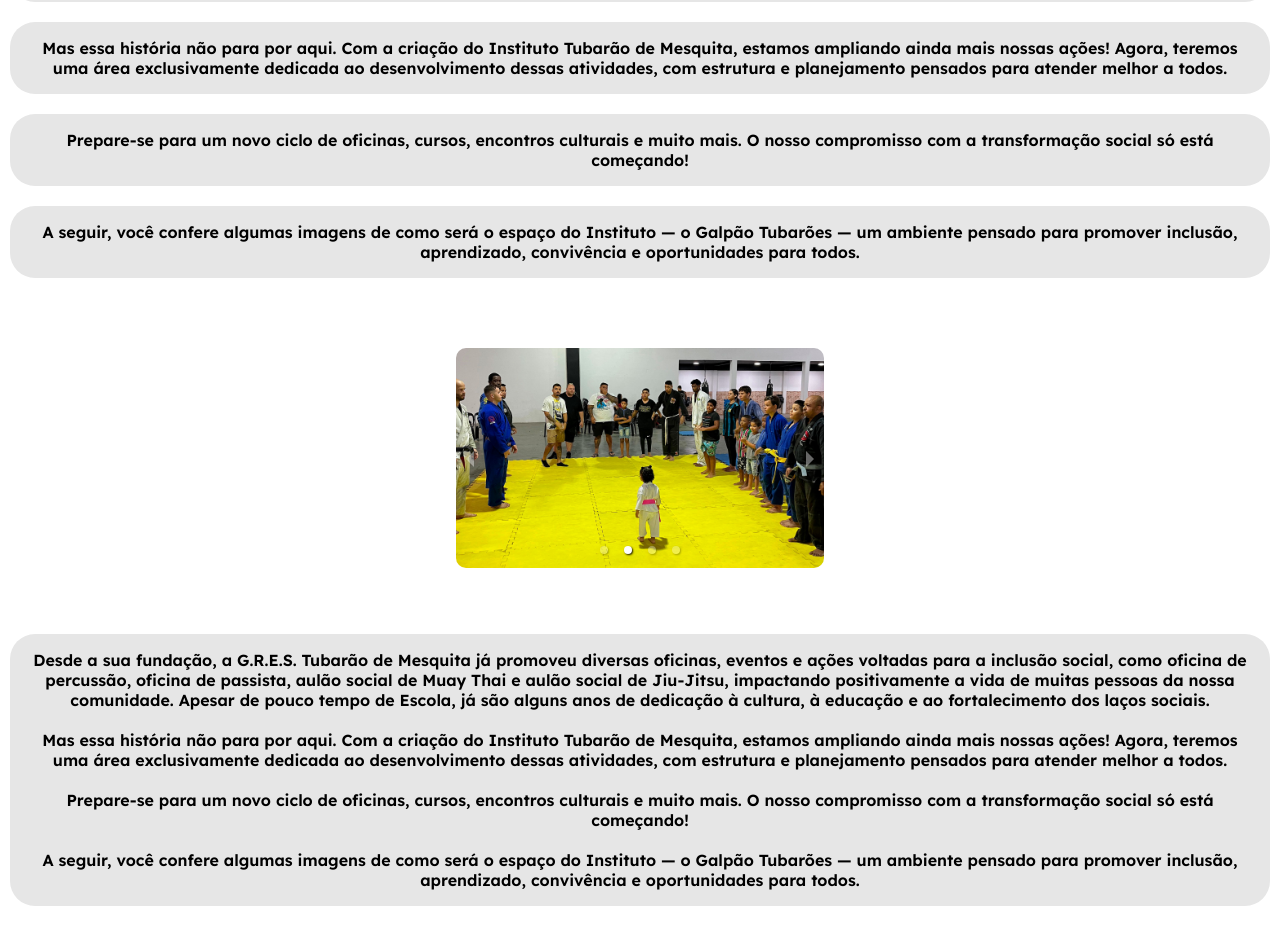
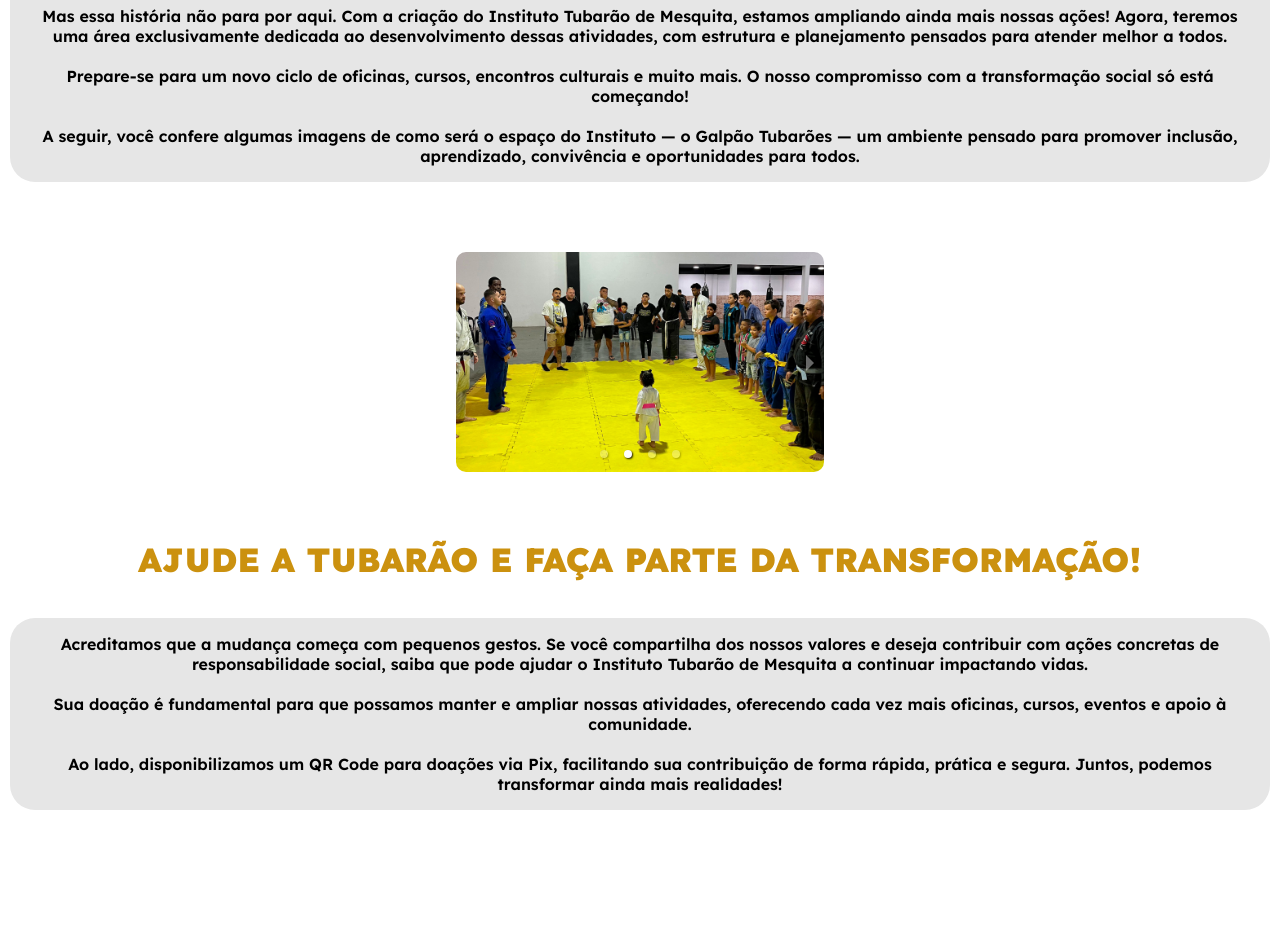
Before and after one commit to fabriciobrito01/projeto-tubarao-de-mesquita, a React (Vite) app in the folder frontend/site-tubarao/: page /institutotubarao in a window 1280 px wide. Shown: the part 1170-2112 px from the top of the page. After the commit the page ends 1990 px from the top, so only its background shows below. Built offline with nearby package versions, Linux system fonts and the light colour scheme.

Commit message:
Fix merge error

```diff
--- a/frontend/site-tubarao/src/pages/InstitutoTubarao.jsx
+++ b/frontend/site-tubarao/src/pages/InstitutoTubarao.jsx
@@ -30,15 +30,15 @@ function InstitutoTubarao() {
                 <h1>O INSTITUTO TUBARÃO DE MESQUITA</h1><br />
 
                 <p> O Instituto Tubarão de Mesquita chega com a missão de atender a comunidade oferecendo uma variedade de serviços essenciais e programas educativos. Nosso objetivo é proporcionar apoio integral às famílias, promovendo a inclusão social e o desenvolvimento da cidade de Mesquita. <br /><br />
-                O Instituto oferecerá cursos profissionalizantes, atividades culturais, esportivas e de lazer, além de suporte psicológico e assistencial. <br /><br />
-                Estamos comprometidos em construir uma sociedade mais justa e igualitária, onde todos tenham acesso a oportunidades. Juntos faremos do instituto Tubarão de Mesquita um ponto de referência e transformação em nossa comunidade!</p><br /><br />
+                    O Instituto oferecerá cursos profissionalizantes, atividades culturais, esportivas e de lazer, além de suporte psicológico e assistencial. <br /><br />
+                    Estamos comprometidos em construir uma sociedade mais justa e igualitária, onde todos tenham acesso a oportunidades. Juntos faremos do instituto Tubarão de Mesquita um ponto de referência e transformação em nossa comunidade!</p><br /><br />
 
                 <h2>ATIVIDADES QUE JÁ REALIZAMOS</h2><br />
 
-                <p>Desde a sua fundação, a G.R.E.S. Tubarão de Mesquita já promoveu diversas oficinas, eventos e ações voltadas para a inclusão social, como oficina de percussão, oficina de passista, aulão social de Muay Thai e aulão social de Jiu-Jitsu, impactando positivamente a vida de muitas pessoas da nossa comunidade. Apesar de pouco tempo de Escola, já são alguns anos de dedicação à cultura, à educação e ao fortalecimento dos laços sociais.</p>
-                <p>Mas essa história não para por aqui. Com a criação do Instituto Tubarão de Mesquita, estamos ampliando ainda mais nossas ações! Agora, teremos uma área exclusivamente dedicada ao desenvolvimento dessas atividades, com estrutura e planejamento pensados para atender melhor a todos. </p>
-                <p>Prepare-se para um novo ciclo de oficinas, cursos, encontros culturais e muito mais. O nosso compromisso com a transformação social só está começando!</p>
-                <p>A seguir, você confere algumas imagens de como será o espaço do Instituto — o Galpão Tubarões — um ambiente pensado para promover inclusão, aprendizado, convivência e oportunidades para todos.</p><br /><br />
+                <p>Desde a sua fundação, a G.R.E.S. Tubarão de Mesquita já promoveu diversas oficinas, eventos e ações voltadas para a inclusão social, como oficina de percussão, oficina de passista, aulão social de Muay Thai e aulão social de Jiu-Jitsu, impactando positivamente a vida de muitas pessoas da nossa comunidade. Apesar de pouco tempo de Escola, já são alguns anos de dedicação à cultura, à educação e ao fortalecimento dos laços sociais. <br /><br />
+                    Mas essa história não para por aqui. Com a criação do Instituto Tubarão de Mesquita, estamos ampliando ainda mais nossas ações! Agora, teremos uma área exclusivamente dedicada ao desenvolvimento dessas atividades, com estrutura e planejamento pensados para atender melhor a todos. <br /><br />
+                    Prepare-se para um novo ciclo de oficinas, cursos, encontros culturais e muito mais. O nosso compromisso com a transformação social só está começando! <br /><br />
+                    A seguir, você confere algumas imagens de como será o espaço do Instituto — o Galpão Tubarões — um ambiente pensado para promover inclusão, aprendizado, convivência e oportunidades para todos.</p><br /><br />
 
                 <div className="carousel-container">
                     <Carousel
@@ -65,16 +65,13 @@ function InstitutoTubarao() {
                         </div>
                     </Carousel>
                 </div>
-            <p>Desde a sua fundação, a G.R.E.S. Tubarão de Mesquita já promoveu diversas oficinas, eventos e ações voltadas para a inclusão social, como oficina de percussão, oficina de passista, aulão social de Muay Thai e aulão social de Jiu-Jitsu, impactando positivamente a vida de muitas pessoas da nossa comunidade. Apesar de pouco tempo de Escola, já são alguns anos de dedicação à cultura, à educação e ao fortalecimento dos laços sociais. <br /><br />
-            Mas essa história não para por aqui. Com a criação do Instituto Tubarão de Mesquita, estamos ampliando ainda mais nossas ações! Agora, teremos uma área exclusivamente dedicada ao desenvolvimento dessas atividades, com estrutura e planejamento pensados para atender melhor a todos. <br /><br />
-            Prepare-se para um novo ciclo de oficinas, cursos, encontros culturais e muito mais. O nosso compromisso com a transformação social só está começando! <br /><br />
-            A seguir, você confere algumas imagens de como será o espaço do Instituto — o Galpão Tubarões — um ambiente pensado para promover inclusão, aprendizado, convivência e oportunidades para todos.</p><br /><br />
+
 
                 <h2>AJUDE A TUBARÃO E FAÇA PARTE DA TRANSFORMAÇÃO!</h2><br />
 
                 <p>Acreditamos que a mudança começa com pequenos gestos. Se você compartilha dos nossos valores e deseja contribuir com ações concretas de responsabilidade social, saiba que pode ajudar o Instituto Tubarão de Mesquita a continuar impactando vidas. <br /><br />
-                Sua doação é fundamental para que possamos manter e ampliar nossas atividades, oferecendo cada vez mais oficinas, cursos, eventos e apoio à comunidade. <br /><br />
-                Ao lado, disponibilizamos um QR Code para doações via Pix, facilitando sua contribuição de forma rápida, prática e segura. Juntos, podemos transformar ainda mais realidades!</p>
+                    Sua doação é fundamental para que possamos manter e ampliar nossas atividades, oferecendo cada vez mais oficinas, cursos, eventos e apoio à comunidade. <br /><br />
+                    Ao lado, disponibilizamos um QR Code para doações via Pix, facilitando sua contribuição de forma rápida, prática e segura. Juntos, podemos transformar ainda mais realidades!</p>
 
             </div>
 
```
